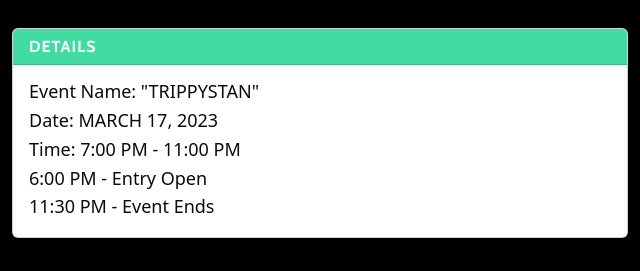
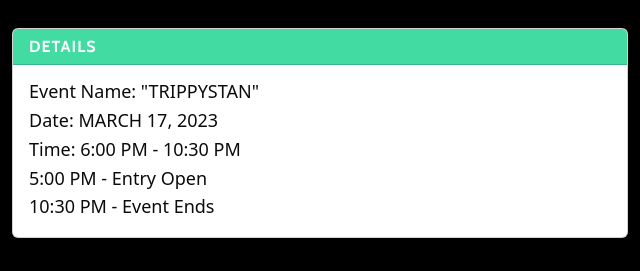
Before and after one commit to midhunvnadh/samyoga, a plain HTML site: page ticket.html in a window 1280 px wide. Shown: the part 960-1231 px from the top of the page, 0-640 px from the left. Drawn offline with nearby package versions, Linux system fonts and the light colour scheme; files that its build step writes are made by us from their sources; a web font is replaced by a local one.

Commit message:
Update ticket.html

```diff
--- a/ticket.html
+++ b/ticket.html
@@ -111,9 +111,9 @@
                         <div class="card-body border-0">
                             <p class="card-text" style="color: rgb(11,11,11);">Event Name: "TRIPPYSTAN"</p>
                             <p class="card-text" style="color: rgb(11,11,11);">Date: MARCH 17, 2023</p>
-                            <p class="card-text" style="color: rgb(11,11,11);">Time: 7:00 PM - 11:00 PM</p>
-                            <p class="card-text" style="color: rgb(11,11,11);">6:00 PM - Entry Open</p>
-                            <p class="card-text" style="color: rgb(11,11,11);">11:30 PM - Event Ends</p>
+                            <p class="card-text" style="color: rgb(11,11,11);">Time: 6:00 PM - 10:30 PM</p>
+                            <p class="card-text" style="color: rgb(11,11,11);">5:00 PM - Entry Open</p>
+                            <p class="card-text" style="color: rgb(11,11,11);">10:30 PM - Event Ends</p>
                         </div>
                     </div>
                 </div>
```
